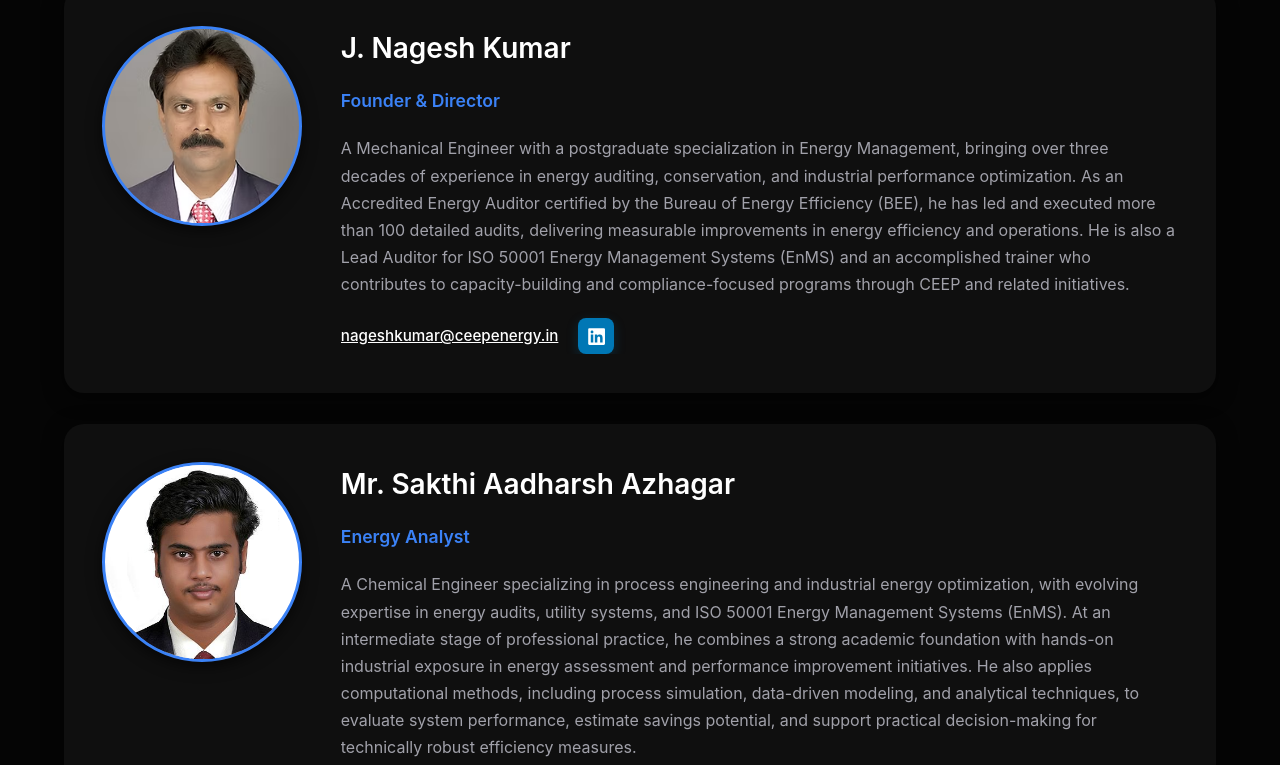
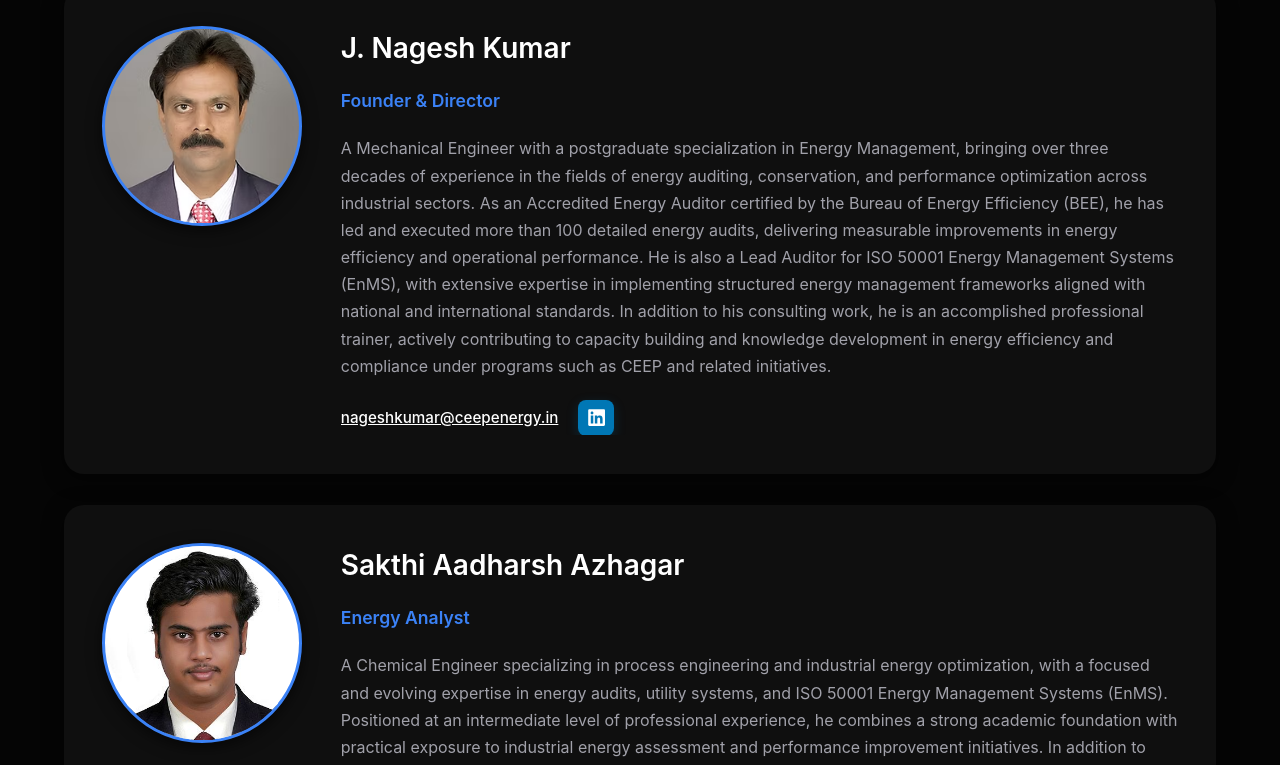
Before and after one commit to VasudevKishor/CEEPwebsite, a React (Create React App) app: page /company in a window 1280 px wide. Shown: the part 1380-2145 px from the top of the page. Built offline with nearby package versions, Linux system fonts and the light colour scheme.

Commit message:
Update team member bios for clarity and detail in Company component

```diff
--- a/src/pages/Company.js
+++ b/src/pages/Company.js
@@ -14,16 +14,16 @@ const Company = () => {
                 _id: 'team-1',
                 name: 'J. Nagesh Kumar',
                 position: 'Founder & Director',
-                bio: 'A Mechanical Engineer with a postgraduate specialization in Energy Management, bringing over three decades of experience in energy auditing, conservation, and industrial performance optimization. As an Accredited Energy Auditor certified by the Bureau of Energy Efficiency (BEE), he has led and executed more than 100 detailed audits, delivering measurable improvements in energy efficiency and operations. He is also a Lead Auditor for ISO 50001 Energy Management Systems (EnMS) and an accomplished trainer who contributes to capacity-building and compliance-focused programs through CEEP and related initiatives.',
+                bio: 'A Mechanical Engineer with a postgraduate specialization in Energy Management, bringing over three decades of experience in the fields of energy auditing, conservation, and performance optimization across industrial sectors. As an Accredited Energy Auditor certified by the Bureau of Energy Efficiency (BEE), he has led and executed more than 100 detailed energy audits, delivering measurable improvements in energy efficiency and operational performance. He is also a Lead Auditor for ISO 50001 Energy Management Systems (EnMS), with extensive expertise in implementing structured energy management frameworks aligned with national and international standards. In addition to his consulting work, he is an accomplished professional trainer, actively contributing to capacity building and knowledge development in energy efficiency and compliance under programs such as CEEP and related initiatives.',
                 image: '/images/team/nagesh.jpg',
                 email: 'nageshkumar@ceepenergy.in',
                 linkedin: '#'
             },
             {
                 _id: 'team-2',
-                name: 'Mr. Sakthi Aadharsh Azhagar',
+                name: 'Sakthi Aadharsh Azhagar',
                 position: 'Energy Analyst',
-                bio: 'A Chemical Engineer specializing in process engineering and industrial energy optimization, with evolving expertise in energy audits, utility systems, and ISO 50001 Energy Management Systems (EnMS). At an intermediate stage of professional practice, he combines a strong academic foundation with hands-on industrial exposure in energy assessment and performance improvement initiatives. He also applies computational methods, including process simulation, data-driven modeling, and analytical techniques, to evaluate system performance, estimate savings potential, and support practical decision-making for technically robust efficiency measures.',
+                bio: 'A Chemical Engineer specializing in process engineering and industrial energy optimization, with a focused and evolving expertise in energy audits, utility systems, and ISO 50001 Energy Management Systems (EnMS). Positioned at an intermediate level of professional experience, he combines a strong academic foundation with practical exposure to industrial energy assessment and performance improvement initiatives. In addition to field-level audit activities, he brings a growing proficiency in computational techniques relevant to energy analysis. This includes the use of process simulation tools, data-driven modeling, and analytical methods to assess system performance, estimate savings potential, and support decision-making. His ability to integrate process engineering principles with computational analysis enables a balanced approach to identifying practical and technically sound energy efficiency measures.',
                 image: '/images/team/sakthi.jpeg',
                 email: 'sakthiaadharshazhagar@ceepenergy.in',
                 linkedin: '#'
```
Also changed, not shown: 1 other file (tests, documents, lock files or other folders).
